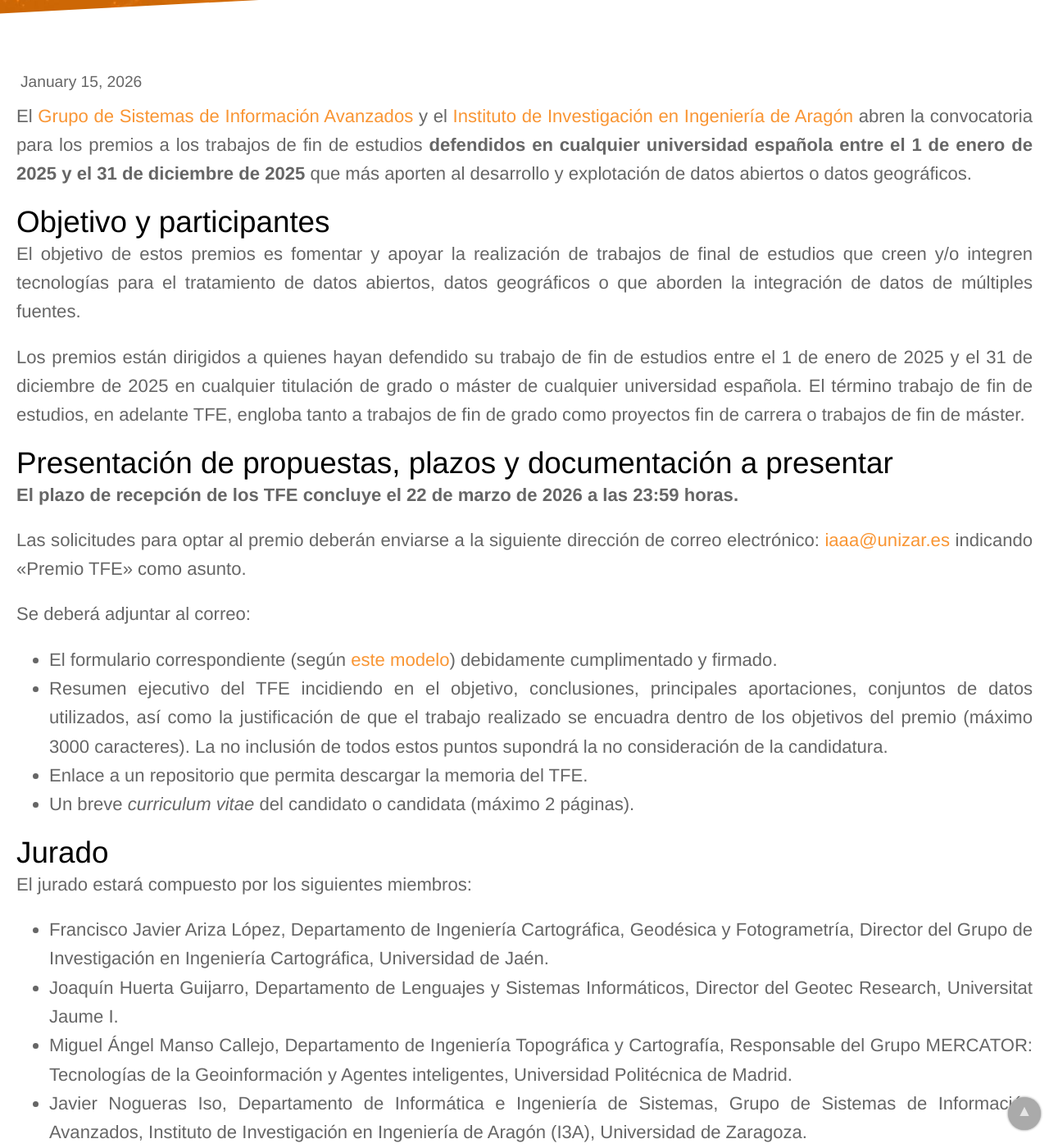
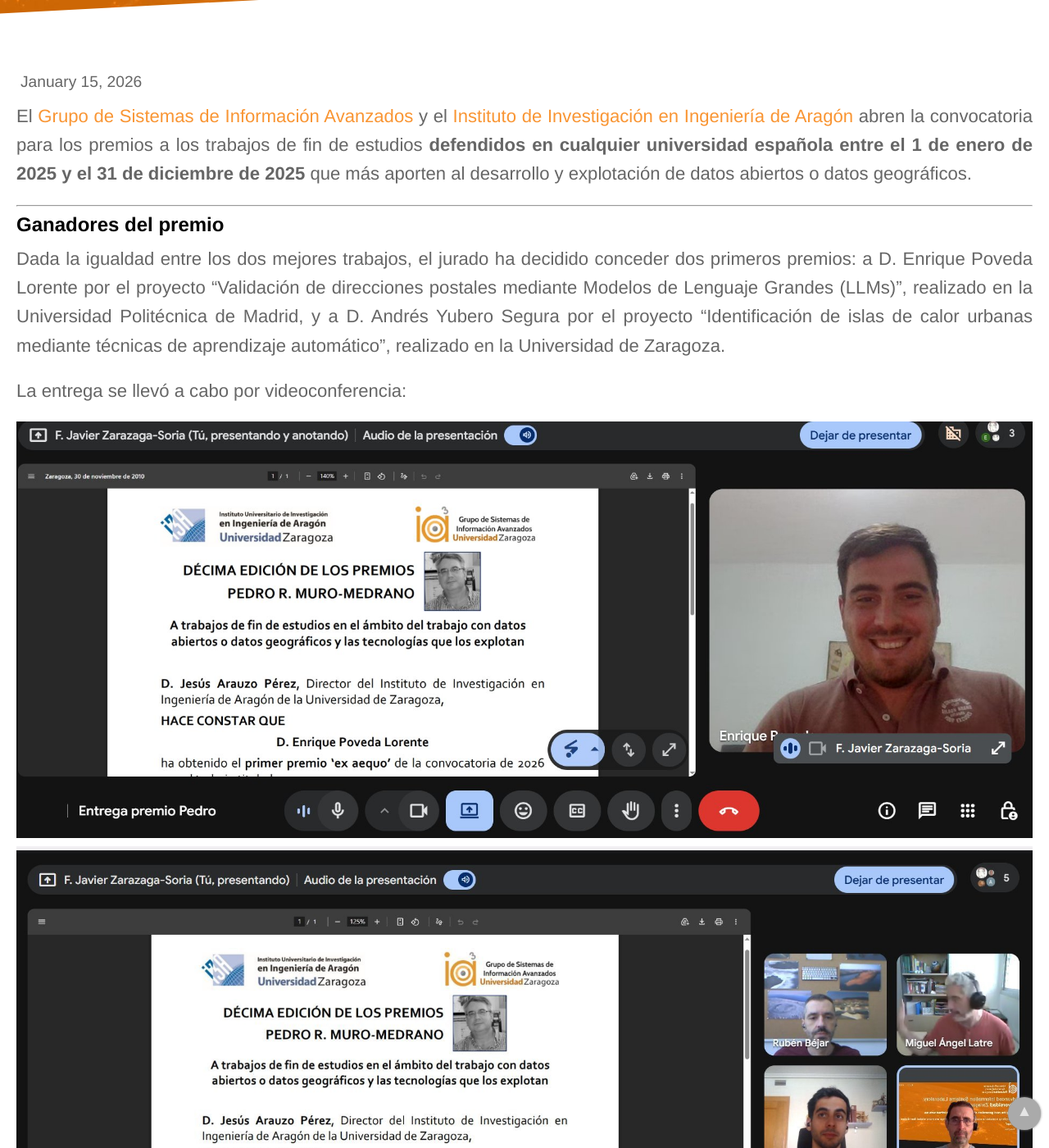
Before and after one commit to IAAA-Lab/IAAA-Lab.github.io, a Jekyll site: the page built from _posts/2026-01-15-decima-ed-premios-pedro-muro-tfe.md, in a window 1280 px wide and 1400 px high, scrolled down 517 px. Shown: the whole window at 82% size. Built offline with Jekyll 4.4.1, drawn with Linux system fonts in a browser that asks for light colours; some of the changed text lies outside the part shown.

Commit message:
Actualizado post premio PRMuro 2026 con ganadores.

```diff
--- a/_posts/2026-01-15-decima-ed-premios-pedro-muro-tfe.md
+++ b/_posts/2026-01-15-decima-ed-premios-pedro-muro-tfe.md
@@ -7,6 +7,20 @@ image: /images/posts/Pedro_Muro.jpg
 
 
 El [Grupo de Sistemas de Información Avanzados]({{ site.baseurl }}/) y el [Instituto de Investigación en Ingeniería de Aragón](http://i3a.unizar.es) abren la convocatoria para los premios a los trabajos de fin de estudios **defendidos en cualquier universidad española entre el 1 de enero de 2025 y el 31 de diciembre de 2025** que más aporten al desarrollo y explotación de datos abiertos o datos geográficos.
+
+---
+#### Ganadores del premio
+
+Dada la igualdad entre los dos mejores trabajos, el jurado ha decidido conceder dos primeros premios: a D. Enrique Poveda Lorente por el proyecto "Validación de direcciones postales mediante Modelos de Lenguaje Grandes (LLMs)", realizado en la Universidad Politécnica de Madrid, y a D. Andrés Yubero Segura por el proyecto "Identificación de islas de calor urbanas mediante técnicas de aprendizaje automático", realizado en la Universidad de Zaragoza.
+
+La entrega se llevó a cabo por videoconferencia:
+
+![Entrega del premios]({{ site.baseurl }}/images/posts/premio_PRMuro_2026_Enrique.jpg){:class="img-responsive"}
+![Entrega del premios]({{ site.baseurl }}/images/posts/premio_PRMuro_2026_Andres.jpg){:class="img-responsive"}
+
+*(Actualizado el 8 de junio de 2026)*
+
+---
 
 # Objetivo y participantes
 El objetivo de estos premios es fomentar y apoyar la realización de trabajos de final de estudios que creen y/o integren tecnologías para el tratamiento de datos abiertos, datos geográficos o que aborden la integración de datos de múltiples fuentes.
```
Also changed, not shown: images/posts/premio_PRMuro_2026_Andres.jpg (added), images/posts/premio_PRMuro_2026_Enrique.jpg (added).
